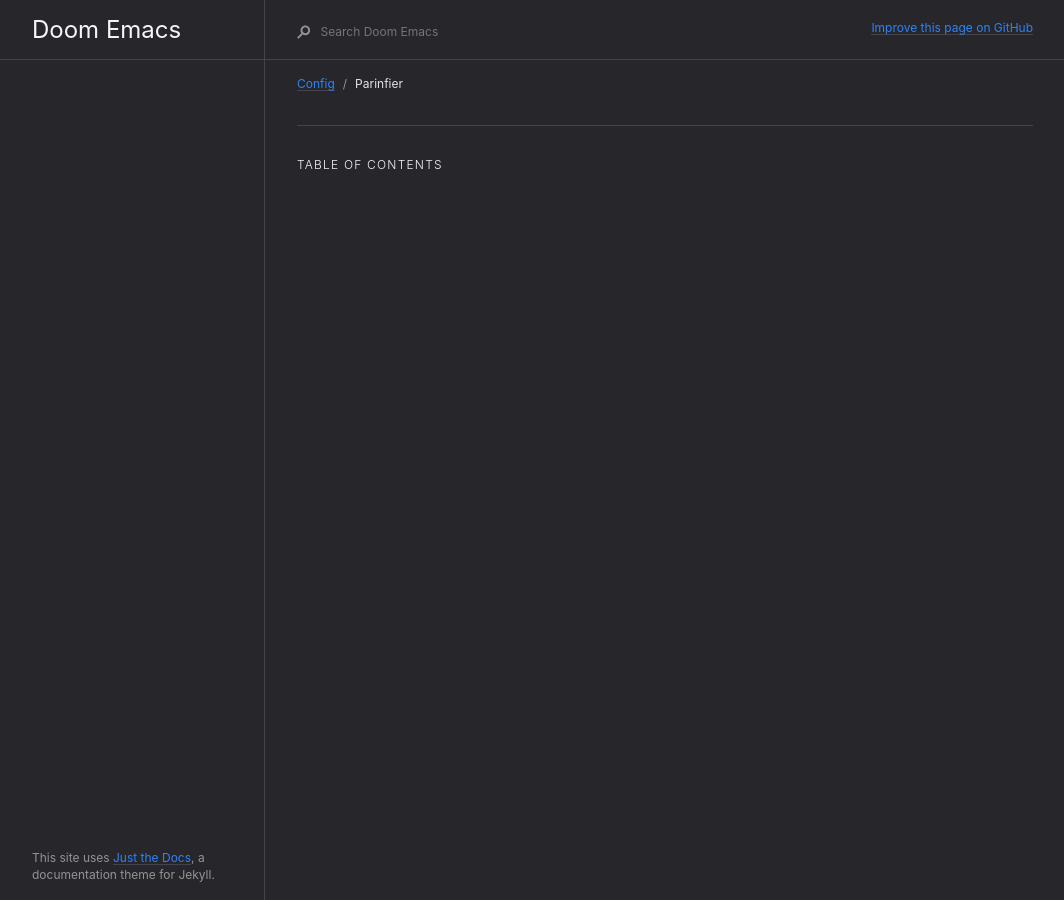
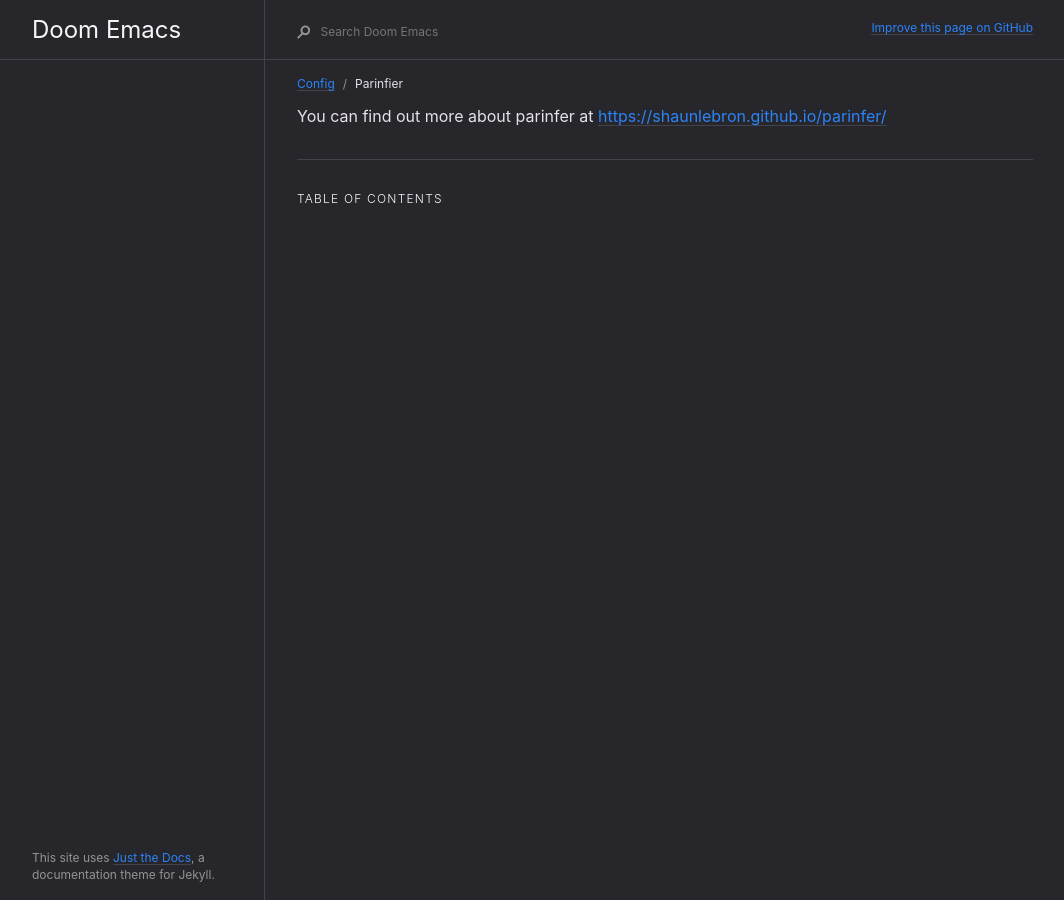
Before and after one commit to VentGrey/doom-emacs-docs, a Jekyll site: the page built from docs/modules/editor/parinfer/parinfer.md, in a window 1280 px wide. Shown: the whole page, without its empty margins (91-1155 px from the left). Built offline with Jekyll 4.4.1, drawn with Linux system fonts in a browser that asks for light colours.

Commit message:
added parinfier

```diff
--- a/docs/modules/editor/parinfer/parinfer.md
+++ b/docs/modules/editor/parinfer/parinfer.md
@@ -6,3 +6,6 @@ has_children: true
 parent: Config
 permalink: /docs/modules/editor/parinfier
 ---
+
+You can find out more about parinfer at
+<https://shaunlebron.github.io/parinfer/>
```
